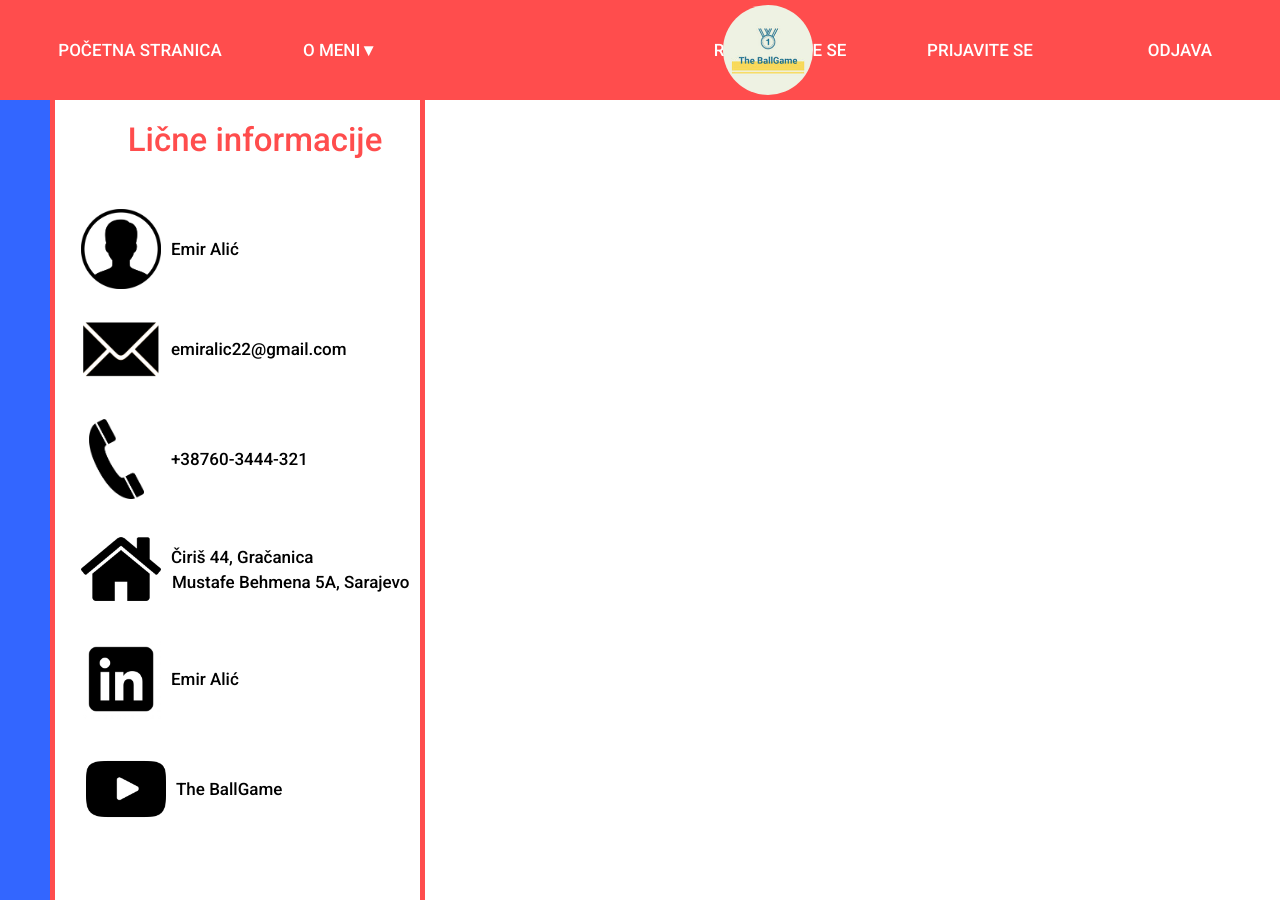
After one commit to emiralic/website, a Flask app: page /mpismo in a window 1280 px wide. The commit adds this page. Run offline with Flask 2, Linux system fonts and the light colour scheme; the visitor is signed in with stand-in values (Sample User, id 1); some libraries are stand-ins or nearby versions.

Commit message:
Update with html and css of motivational letter

```diff
--- a/website/static/base.css
+++ b/website/static/base.css
@@ -15,6 +15,7 @@
     align-items: center;
     height: 100px;
     background-color: rgb(255, 77, 77);
+    z-index: 300;
 
 }
 
--- /dev/null
+++ b/website/static/mpismo.css
@@ -0,0 +1,114 @@
+@import url('https://fonts.googleapis.com/css2?family=Roboto:wght@400;500;700&display=swap');
+
+.left-side{
+     display:flex;
+     flex-direction:column;
+     justify-content: space-between;
+     position: relative;
+     width: 50px;
+     height: 100%;
+     margin:0;
+     padding:0;
+     background-color: rgb(51, 102, 255);
+}
+.line{
+     position: relative;
+     width: 5px;
+     height: 100%;
+     left: 50px;
+     background-color: rgb(255, 77, 77);
+}
+
+.middle{
+    position: relative;
+    width: 400px;
+    height: 100%;
+    left: 5px;
+}
+
+.personal-info{
+    font-family: Roboto, Arial;
+    font-size: 33px;
+    padding: 20px 0 30px;
+    color: rgb(255, 77, 77);
+    font-weight: 500;
+    text-align: center;
+
+}
+.image-name,
+.image-name1,
+.image-name2{
+    border:none;
+    height: 80px;
+    width: 370px;
+    display:flex;
+    flex-direction:row;
+    align-items: center;
+    background-color:white;
+    cursor:pointer;
+    margin: 20px 0 0 20px;
+
+
+}
+.image,
+.image2,
+.image3,
+.image4{
+    height: 80px;
+    padding-right: 10px;
+}
+.name,
+.name2,
+.name4{
+     font-family: Roboto, Arial;
+     font-size: 17px;
+
+}
+.image-name1{
+    margin: 20px 0 0 10px;
+}
+.image1{
+    height: 100px;
+}
+.image-name2{
+    margin-top: 30px;
+}
+
+.image2{
+    padding-left: 8px;
+}
+.name2{
+    margin-left: 17px;
+}
+.name3{
+    padding-bottom: 5px;
+    margin-right: 97px;
+}
+.name5{
+    margin-left: 5px;
+}
+.two-titles{
+    display:flex;
+    flex-direction:column;
+    align-items: center;
+}
+.image3{
+    margin:0;
+}
+
+
+.image4{
+    padding-left: 5px;
+}
+.name6{
+    text-decoration: none;
+    color: black;
+}
+.line1{
+     position: absolute;
+     width: 5px;
+     height: 100%;
+     left:370px;
+     background-color: rgb(255, 77, 77);
+     top:0;
+}
--- a/website/templates/base.html
+++ b/website/templates/base.html
@@ -1,6 +1,7 @@
 <!doctype html>
 <html lang="en">
 <head>
+    <meta charset="UTF-8">
     <meta name="viewport" content="width=device-width", initial-scale="1" >
   <title>{% block title %}Title{% endblock %}</title>
     <link rel="stylesheet" href="static/base.css">
--- /dev/null
+++ b/website/templates/mpismo.html
@@ -0,0 +1,52 @@
+<link rel="stylesheet" href="{{ url_for('static', filename='mpismo.css') }}">
+
+{% extends "base.html" %}
+{% block content %}
+
+
+  <div class="left-side">
+    <div class="line">
+      <div class="middle">
+        <div class="personal-info"> Lične informacije</div>
+        <button class="image-name">
+          <img class="image" src="static/mpismo-images/men-icon.png">
+          <p class="name">Emir Alić</p>
+        </button>
+        <button class="image-name1">
+          <img class="image1" src="static/mpismo-images/email-icon.png">
+          <p class="name">emiralic22@gmail.com</p>
+        </button>
+        <button class="image-name2">
+          <img class="image2" src="static/mpismo-images/phone-icon.png">
+          <p class="name2">+38760-3444-321</p>
+        </button>
+        <button class="image-name2">
+          <img class="image3" src="static/mpismo-images/home-icon.png">
+          <div class="two-titles">
+            <p class="name3">Čiriš 44, Gračanica</p>
+            <p class="name4">Mustafe Behmena 5A, Sarajevo</p>
+          </div>
+        </button>
+        <button class="image-name2">
+          <img class="image3" src="static/mpismo-images/linkedin-icon.png">
+          <a href="http://127.0.0.1:5000/linkedin">
+            <p class="name6">Emir Alić</p>
+          </a>
+        </button>
+        <button class="image-name2">
+          <img class="image4" src="static/mpismo-images/youtube-icon.png">
+          <a href="http://127.0.0.1:5000/youtube">
+            <p class="name6">The BallGame</p>
+          </a>
+        </button>
+      </div>
+    <div class="line1">
+
+    </div>
+    </div>
+   </div>
+
+
+
+
+{% endblock %}
--- a/website/views.py
+++ b/website/views.py
@@ -16,3 +16,8 @@ def youtube():
 @login_required
 def pocetna():
     return render_template('home.html', korisnik=current_user)
+
+@views.route('/mpismo')
+@login_required
+def mpismo():
+    return render_template('mpismo.html', korisnik=current_user)
```
Also changed, not shown: website/static/login.css (+8 -8 lines), website/templates/login.html (+7 -7 lines), website/static/mpismo-images/email-icon.png (added), website/static/mpismo-images/home-icon.png (added), website/static/mpismo-images/linkedin-icon.png (added), website/static/mpismo-images/men-icon.png (added), website/static/mpismo-images/phone-icon.png (added), website/static/mpismo-images/youtube-icon.png (added).
